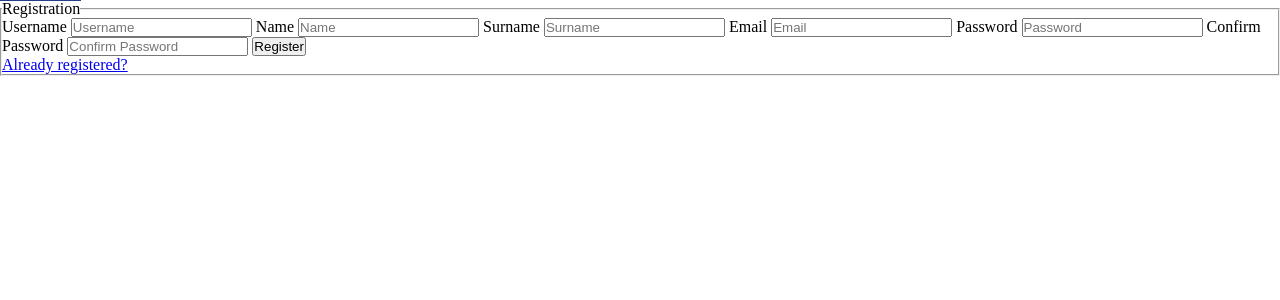
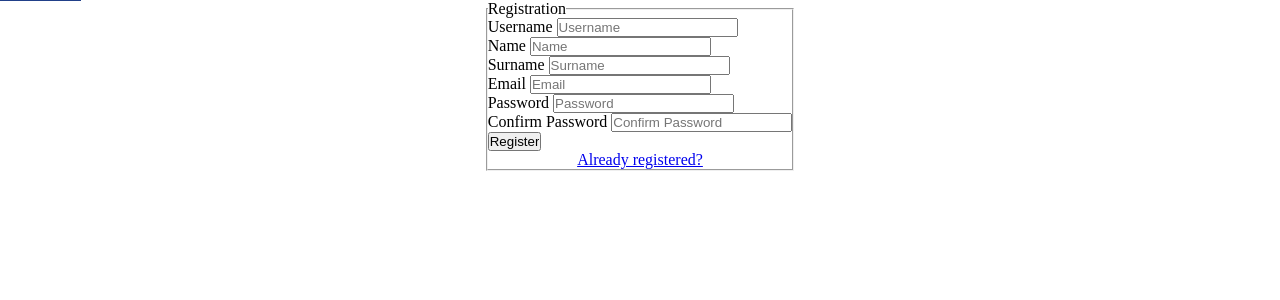
Before and after one commit to LorisPrataiolo/WebDesign, a PHP site: page /php/registrationForm.php in a window 1280 px wide. Shown: the part 18-318 px from the top of the page. Run offline with PHP 8.4, Linux system fonts and the light colour scheme.

Commit message:
Small Changes

```diff
--- a/css/genericStyle.css
+++ b/css/genericStyle.css
@@ -39,3 +39,21 @@ nav {
     margin: 0;
     padding: 0;
 }
+
+main{
+    display: flex;
+    align-items: center;
+    flex-direction: column;
+}
+
+.formField {
+    display: flex;
+    align-items: center;
+    flex-direction: column;
+}
+
+.form {
+    display: flex;
+    align-items: center;
+    flex-direction: column;
+}
--- a/php/registrationForm.php
+++ b/php/registrationForm.php
@@ -30,25 +30,37 @@
         <fieldset class="formField">
             <legend>Registration</legend>
 
-            <form id="form" action="./phpScripts/registration.php" method="post">
+            <form action="./phpScripts/registration.php" method="post">
 
+                <div>
                     <label for="username">Username</label>
                     <input type="text" name="username" placeholder="Username">
+                </div>
 
+                <div>
                     <label for="name">Name</label>
                     <input type="text" name="name" placeholder="Name">
+                </div>
 
+                <div>
                     <label for="surname">Surname</label>
                     <input type="text" name="surname" placeholder="Surname">
+                </div>
 
+                <div>
                     <label for="email">Email</label>
                     <input type="email" name="email" placeholder="Email">
+                </div>
 
+                <div>
                     <label for="password">Password</label>
                     <input type="password" name="password" placeholder="Password">
+                </div>
 
+                <div>
                     <label for="confirmPassword">Confirm Password</label>
                     <input type="password" name="confirmPassword" placeholder="Confirm Password">
+                </div>
 
                 <input type="submit" value="Register">
             </form>
```
Lines whose indentation alone changed are shown as unchanged.
